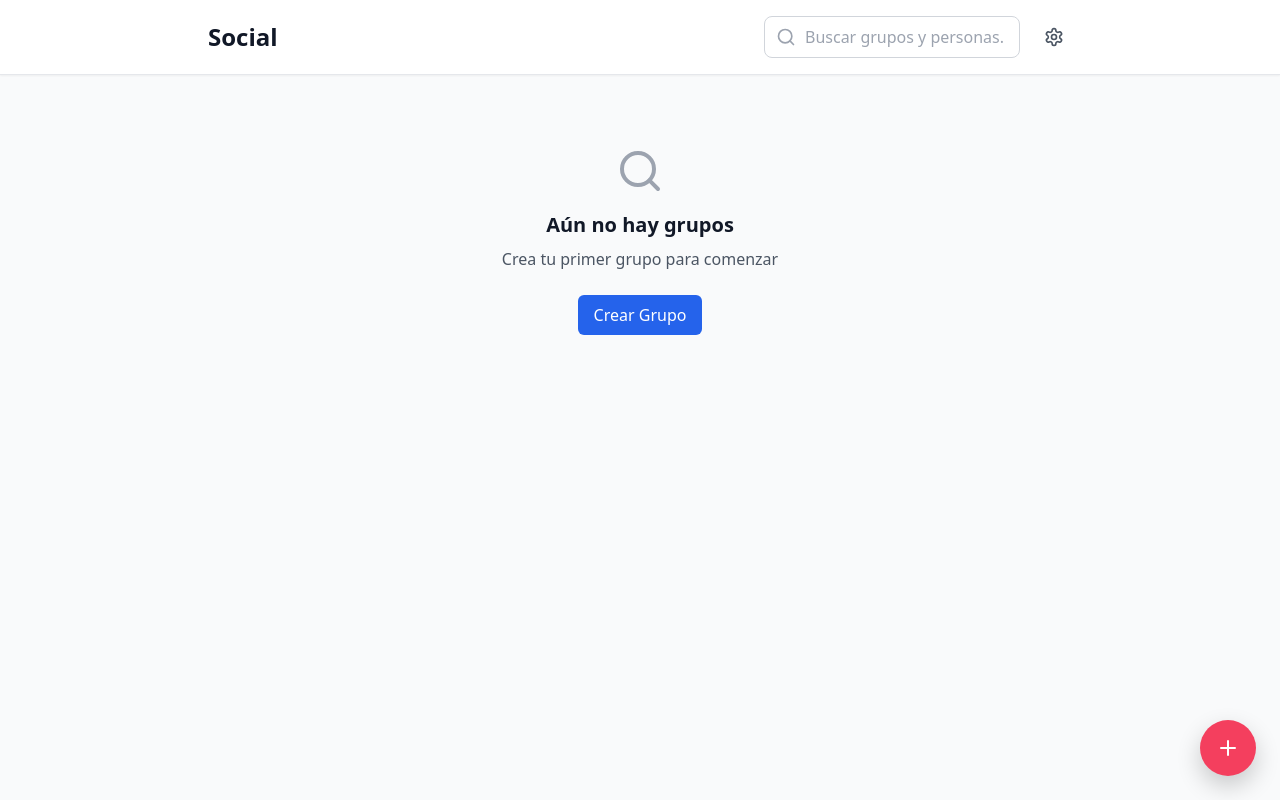
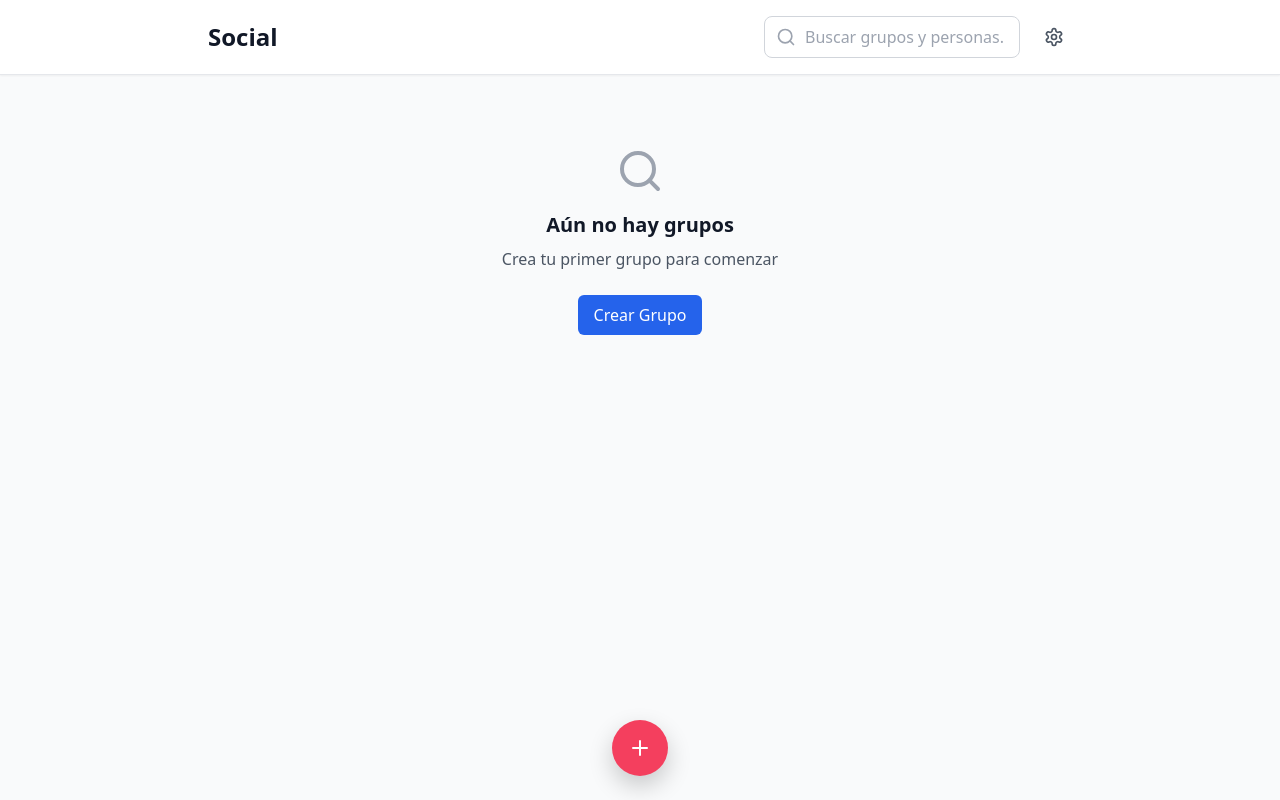
Before and after one commit to GentileGuido/social-2.0-proceso-0.1, a Next.js app: page / in a window 1280 px wide. Built offline with nearby package versions, Linux system fonts and the light colour scheme.

Commit message:
Fix: Mejorar UX y funcionalidad - Nombres dentro de grupos ordenados alfabéticamente - FAB centrado horizontalmente en lugar de fijo a la derecha - Grupos no expandidos con efecto grayscale y opacidad reducida

```diff
--- a/components/GroupCard.tsx
+++ b/components/GroupCard.tsx
@@ -33,9 +33,14 @@ export const GroupCard: React.FC<GroupCardProps> = ({
     );
   });
 
+  // Sort people alphabetically
+  const sortedPeople = [...filteredPeople].sort((a, b) =>
+    a.name.localeCompare(b.name)
+  );
+
   return (
     <div className={`bg-white rounded-lg shadow-sm border border-gray-200 transition-all duration-200 ${
-      isDimmed ? 'opacity-50' : ''
+      isDimmed ? 'opacity-30 grayscale' : ''
     }`}>
       {/* Group Header */}
       <div className="p-4">
@@ -75,13 +80,13 @@ export const GroupCard: React.FC<GroupCardProps> = ({
       {/* People List */}
       {isExpanded && (
         <div className="border-t border-gray-100">
-          {filteredPeople.length === 0 ? (
+          {sortedPeople.length === 0 ? (
             <div className="p-4 text-center text-gray-500">
               {searchTerm ? 'No se encontraron personas' : 'No hay personas en este grupo'}
             </div>
           ) : (
             <div className="divide-y divide-gray-100">
-              {filteredPeople.map((person) => (
+              {sortedPeople.map((person) => (
                 <div
                   key={person.id}
                   className="p-4 hover:bg-gray-50 transition-colors"
--- a/styles/theme.css
+++ b/styles/theme.css
@@ -16,7 +16,7 @@ body[data-theme='blue'] { --brand: #3b82f6; }
 /* FAB styling */
 .fab {
   position: fixed;
-  right: 24px;
+  left: 50%;
   bottom: 24px;
   width: 56px;
   height: 56px;
@@ -31,6 +31,7 @@ body[data-theme='blue'] { --brand: #3b82f6; }
   cursor: pointer;
   transition: all 0.2s ease;
   z-index: 1000;
+  transform: translateX(-50%);
 }
 
 .fab:hover {
```
